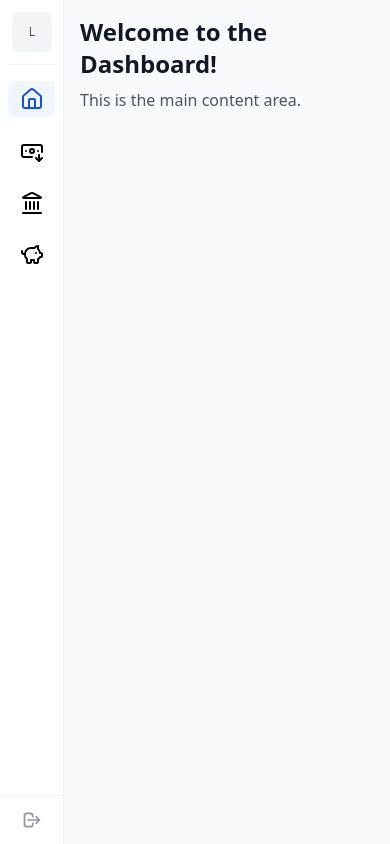
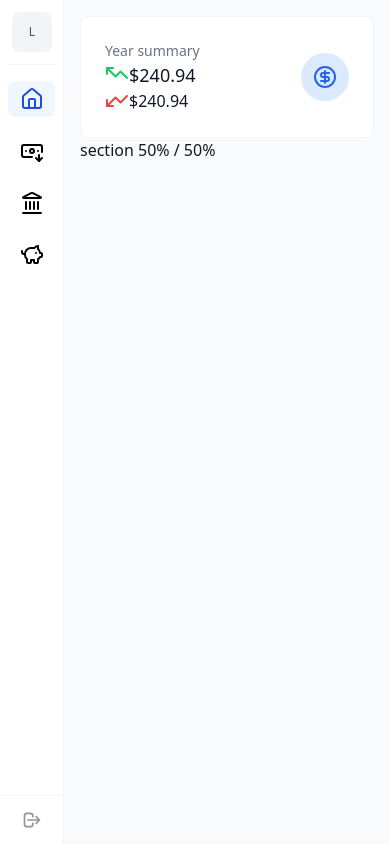
Before and after one commit to Just-Krzysztof/fe-budget, a React (Vite) app: page /dashboard in a window 390 px wide. Built offline with nearby package versions, Linux system fonts and the light colour scheme.

Commit message:
responsive and first card

```diff
--- a/src/layouts/MainLayout.tsx
+++ b/src/layouts/MainLayout.tsx
@@ -10,7 +10,7 @@ export const MainLayout = ({ children }: MainLayoutProps) => {
     <div className="min-h-screen w-ful flex ">
       <SideBar></SideBar>
       <main className="bg-gray-50 p-4 w-full font-sans text-gray-900 sm:p-6 md:p-8">
-        <div className="mx-auto max-w-screen-xl">{children}</div>
+        <div className="mx-auto w-full max-w-[1650px]">{children}</div>
       </main>
     </div>
   );
--- a/src/pages/HomePage.tsx
+++ b/src/pages/HomePage.tsx
@@ -1,8 +1,52 @@
+import { TrendingUp, TrendingDown, CircleDollarSign } from 'lucide-react';
+
 export const HomePage = () => {
   return (
-    <div>
-      <h1 className="text-2xl font-bold">Welcome to the Dashboard!</h1>
-      <p className="mt-2 text-gray-600">This is the main content area.</p>
-    </div>
+    <>
+      <div className="w-full flex gap-4 flex-col md:flex-row">
+        <article className="rounded-lg border border-gray-100 w-full bg-white p-6 md:w-1/3">
+          <div className="flex items-center justify-between">
+            <div>
+              <p className="text-sm text-gray-500">Year summary</p>
+
+              <p className="text-lg font-medium text-gray-900 flex">
+                <TrendingDown className="rotate-180 text-green-500"></TrendingDown> $240.94
+              </p>
+              <p className="md:text-lg  font-medium text-gray-900 flex">
+                <TrendingUp className="rotate-180 text-red-500"></TrendingUp>$240.94
+              </p>
+            </div>
+
+            <span className="rounded-full bg-blue-100 p-3 text-blue-600">
+              <CircleDollarSign />
+            </span>
+          </div>
+
+          {/* <div className="mt-1 flex gap-1 text-green-600">
+            <svg
+              xmlns="http://www.w3.org/2000/svg"
+              className="size-4"
+              fill="none"
+              viewBox="0 0 24 24"
+              stroke="currentColor"
+            >
+              <path
+                strokeLinecap="round"
+                strokeLinejoin="round"
+                strokeWidth="2"
+                d="M13 7h8m0 0v8m0-8l-8 8-4-4-6 6"
+              />
+            </svg>
+
+            <p className="flex gap-2 text-xs">
+              <span className="font-medium"> 67.81% </span>
+
+              <span className="text-gray-500"> Since last week </span>
+            </p>
+          </div> */}
+        </article>
+      </div>
+      <div className="w-full">section 50% / 50%</div>
+    </>
   );
 };
```
